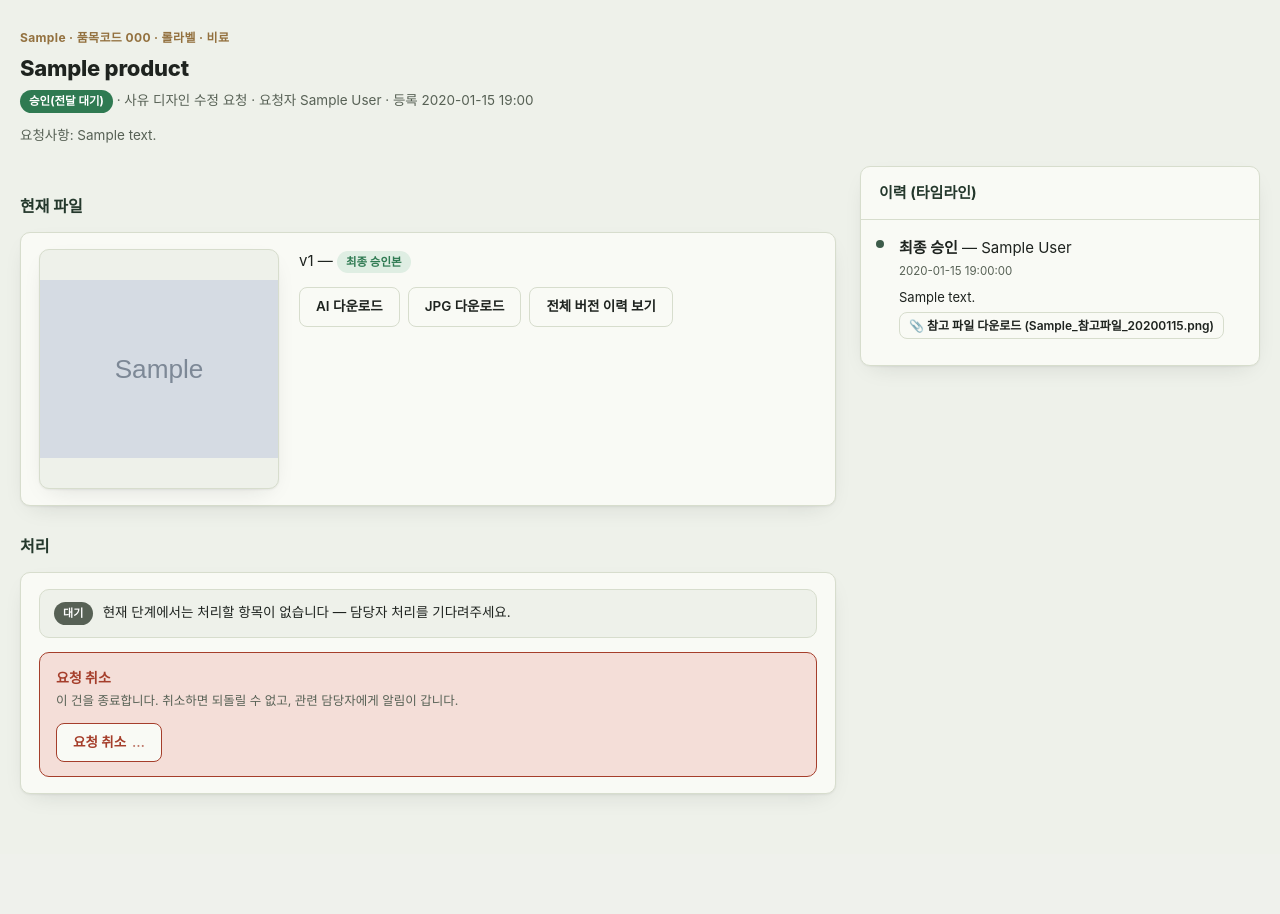
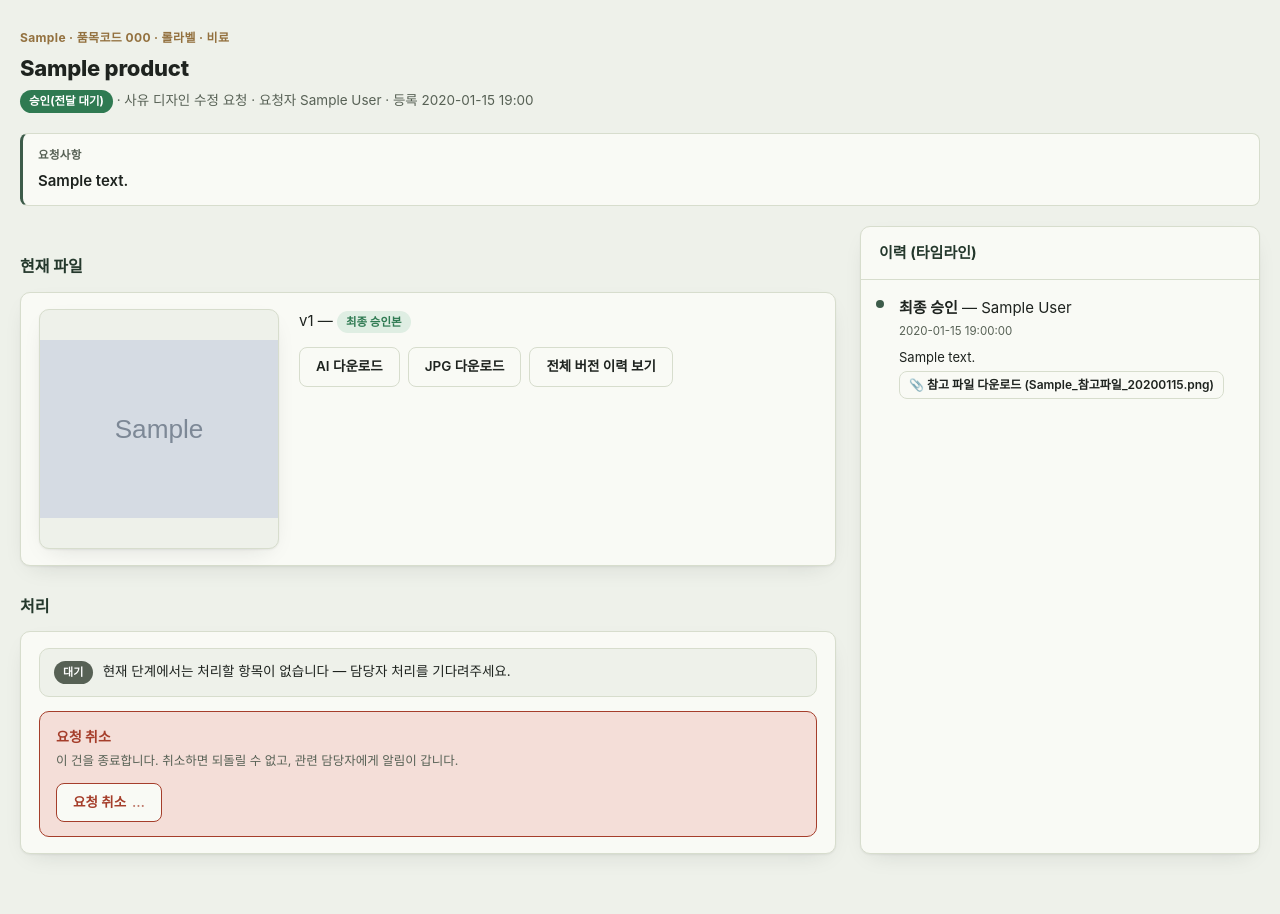
Before and after one commit to nousbo-team/-, a Django app: page /requests/1/ in a window 1280 px wide. Shown: the part 56-970 px from the top of the page. Before the commit the page ends 853 px from the top, so only its background shows below. Run offline with Django 5.2, Linux system fonts and the light colour scheme; a user stored in the database is signed in; tables that the repository leaves empty hold one stand-in row (values such as "Sample post"); grey boxes marked "Sample" are stand-in pictures; data that the repository does not hold is empty; some libraries are stand-ins or nearby versions; some web fonts are replaced.

Commit message:
Share reference files on requests and rejections; fix detail page balance
Attachments were only possible on the 1차검토 -> 디자인 hop, so the two people
with the most to explain had nowhere to put a file. Reuse the existing
RequestEvent.attachment plumbing for both ends of the flow:

- 울산공장 can attach 요청사항 자료 when submitting a request.
- 연구소 can attach 수정사항 자료 when rejecting or asking for a revision
  (the 창구 담당자's own direct reject takes one too).

Both land in the timeline, keep their original Korean filename, and download
through the existing proxy view, so any role on the request can pull them.

UI, same page:
- The timeline column was capped to the viewport, so its bottom edge never
  lined up with the left column. Take the panel out of grid row sizing with
  absolute positioning: the row is now sized by the left column alone and the
  panel fills exactly that, overflowing into its own scroll instead.
- 요청사항 was set as muted 13.5px subtitle text despite being the first thing
  a handler needs to read. It is now its own block at 15px/600 with a label.

Co-Authored-By: Claude Sonnet 5 <noreply@anthropic.com>

```diff
--- a/app/static/css/style.css
+++ b/app/static/css/style.css
@@ -233,8 +233,11 @@ form.inline { display: inline; }
    (타임라인)만 카드 형태의 패널로 감싸 독립된 영역임을 분명히 하고, 그 패널
    내부만 스크롤되게 분리한다. 이력이 길어질수록 페이지 전체가 늘어지는 문제를
    막기 위함. 좁은 화면에서는 다시 1단으로 쌓고 스크롤 고정을 해제한다. */
-.request-detail-grid { display: grid; grid-template-columns: minmax(0, 1fr) 400px; gap: 24px; align-items: start; }
-.request-detail-timeline { position: sticky; top: 16px; }
+.request-detail-grid { display: grid; grid-template-columns: minmax(0, 1fr) 400px; gap: 24px; align-items: stretch; }
+/* 이력 패널은 왼쪽 콘텐츠 높이에 맞춘다 — 패널을 absolute로 띄워 행 높이 계산에서
+   빼면, 행 높이는 왼쪽 열만으로 정해지고 패널이 그 높이를 그대로 채운다. 이력이
+   길면 패널 안에서만 스크롤되므로 좌우 아래쪽 끝이 항상 나란히 맞는다. */
+.request-detail-timeline { position: relative; min-height: 360px; }
 .timeline-panel {
   background: var(--paper-raised);
   border: 1px solid var(--line);
@@ -242,7 +245,8 @@ form.inline { display: inline; }
   box-shadow: var(--shadow);
   display: flex;
   flex-direction: column;
-  max-height: calc(100vh - 32px);
+  position: absolute;
+  inset: 0;
   overflow: hidden;
 }
 .timeline-panel h2 {
@@ -250,6 +254,7 @@ form.inline { display: inline; }
   border-bottom: 1px solid var(--line); flex-shrink: 0;
 }
 .timeline-scroll {
+  flex: 1 1 auto; min-height: 0;
   overflow-y: auto; padding: 6px 18px 16px;
   scrollbar-width: thin; scrollbar-color: var(--line) transparent;
 }
@@ -260,8 +265,8 @@ form.inline { display: inline; }
 
 @media (max-width: 860px) {
   .request-detail-grid { display: block; }
-  .request-detail-timeline { position: static; margin-top: 24px; }
-  .timeline-panel { max-height: none; }
+  .request-detail-timeline { position: static; min-height: 0; margin-top: 24px; }
+  .timeline-panel { position: static; max-height: none; }
   .timeline-scroll { overflow-y: visible; }
 }
 
@@ -385,3 +390,25 @@ form.inline { display: inline; }
 .btn-outline-danger:hover { background: var(--danger-soft); }
 .action-panel.is-danger .btn-outline-danger { background: var(--paper-raised); }
 .btn-lg { padding: 10px 18px; font-size: 14px; }
+
+/* 요청사항 — 이 건을 왜 올렸는지가 담당자가 가장 먼저 읽어야 할 내용이라,
+   부제(.subtitle)에 묻히지 않게 별도 블록으로 세워서 보여준다. */
+.request-note {
+  display: flex; flex-direction: column; gap: 5px;
+  margin: 0 0 20px;
+  padding: 12px 15px;
+  background: var(--paper-raised);
+  border: 1px solid var(--line);
+  border-left: 3px solid var(--accent);
+  border-radius: 8px;
+}
+.request-note__label {
+  font-size: 11.5px; font-weight: 700; letter-spacing: .03em;
+  color: var(--ink-soft);
+}
+.request-note__body {
+  margin: 0;
+  font-size: 15px; font-weight: 600; line-height: 1.6;
+  color: var(--ink);
+  white-space: pre-line;
+}
--- a/app/templates/guide.html
+++ b/app/templates/guide.html
@@ -419,7 +419,8 @@
           <h3>새 발주요청 등록</h3>
           <p>대시보드 상단의 <strong>"+ 발주요청 등록"</strong> 버튼을 누르고, 품목(품목코드-품목명)과 발주요청 사유(디자인 수정 요청 / 파일 확인 요청 / 그 외 기타)를 선택한 뒤 등록합니다.</p>
           <div class="note">품목이 많아 목록이 길면, 선택창 위 <strong>검색창에 품목명이나 품목코드 일부를 입력</strong>해 목록을 좁힐 수 있습니다.</div>
-          <div class="note">사유 선택 아래 <strong>"요청사항"</strong> 칸에 구체적인 내용(예: 어떤 표시사항을 어떻게 고쳐야 하는지)을 반드시 적어야 등록됩니다 — 상세 페이지와 이력에 함께 남아 담당자들이 참고합니다.</div>
+          <div class="note">사유 선택 아래 <strong>"요청사항"</strong> 칸에 구체적인 내용(예: 어떤 표시사항을 어떻게 고쳐야 하는지)을 반드시 적어야 등록됩니다 — 상세 페이지 상단에 크게 표시되고 이력에도 남아 담당자들이 참고합니다.</div>
+          <div class="note">글로 설명하기 어려우면 <strong>"요청사항 자료"</strong>에 파일을 함께 올리세요(선택) — 표시사항 변경안, 참고 이미지, 문서 등 무엇이든 됩니다. 올린 파일은 이력에 남아 <strong>박현경 팀장·최효진 차장·조현종 소장이 상세 페이지에서 바로 내려받을 수</strong> 있습니다.</div>
           <div class="note">같은 품목에 이미 진행 중인 건이 있으면 새로 만들어지지 않고 <b>기존 건으로 자동 이동</b>합니다 — 중복 등록을 막기 위한 장치이니 당황하지 않아도 됩니다.</div>
         </li>
         <li>
@@ -541,6 +542,7 @@
           <p style="margin-top:6px;"><strong>수정 필요(경미)</strong> — 보완할 부분은 있지만 다시 만들 정도는 아닐 때 사용합니다. 사유를 적으면 1차검토중으로 되돌아갑니다.</p>
           <p style="margin-top:6px;"><strong>반려</strong> — 부적합 판정입니다. 사유를 반드시 적어야 하며, 이 사유는 담당자 전원에게 그대로 전달되고 이력에 영구히 남습니다.</p>
           <div class="note">사유 없이 <b>수정 필요·반려</b>는 제출되지 않습니다 — 왜 되돌아갔는지 나중에 다시 설명할 필요가 없도록 하는 장치입니다.</div>
+          <div class="note">사유 입력란 아래 <strong>"수정사항 자료"</strong>에 파일을 함께 올릴 수 있습니다(선택) — 표시사항 수정안, 규정 근거 문서, 마크업한 이미지 등을 붙이면 이력에 남아 <strong>박현경 팀장과 최효진 차장이 바로 내려받아</strong> 수정 작업에 그대로 활용할 수 있습니다.</div>
         </li>
       </ol>
     </section>
--- a/app/templates/workflow/request_detail.html
+++ b/app/templates/workflow/request_detail.html
@@ -10,7 +10,10 @@
   · 등록 {{ req.created_at|date:'Y-m-d H:i' }}
 </p>
 {% if req.detail %}
-<p class="subtitle" style="margin-top:-8px;">요청사항: {{ req.detail|linebreaksbr }}</p>
+<div class="request-note">
+  <span class="request-note__label">요청사항</span>
+  <p class="request-note__body">{{ req.detail|linebreaksbr }}</p>
+</div>
 {% endif %}
 
 <div class="request-detail-grid">
@@ -175,9 +178,13 @@
           <h3 class="action-panel__title">되돌려 보내기</h3>
           <p class="action-panel__desc">사유를 적고 아래 둘 중 하나를 고르세요. <strong>수정 필요(경미)</strong>는 가벼운 보완, <strong>반려</strong>는 다시 판단이 필요한 경우입니다. 둘 다 1차검토로 돌아갑니다.</p>
         </div>
-        <form method="post">
+        <form method="post" enctype="multipart/form-data">
           {% csrf_token %}
           <textarea name="reason" class="action-textarea" rows="3" placeholder="사유를 입력하세요 (반려는 필수)"></textarea>
+          <label class="action-file">
+            <span>수정사항 자료 — 표시사항 수정안, 참고 이미지 등 (선택)</span>
+            <input type="file" name="attachment">
+          </label>
           <div class="actions-row" style="margin-top:0;">
             <button class="btn" type="submit" name="action" value="final_revision">수정 필요(경미)</button>
             <button class="btn btn-danger" type="submit" name="action" value="final_reject">반려</button>
@@ -199,9 +206,13 @@
         <details class="action-reveal">
           <summary class="btn btn-outline-danger">반려</summary>
           <div class="action-reveal__body">
-            <form method="post">
+            <form method="post" enctype="multipart/form-data">
               {% csrf_token %}
               <textarea name="reason" class="action-textarea" required rows="2" placeholder="반려 사유 (필수)"></textarea>
+              <label class="action-file">
+                <span>참고 자료 (선택)</span>
+                <input type="file" name="attachment">
+              </label>
               <button class="btn btn-danger" type="submit" name="action" value="final_reject">반려하고 1차검토로 되돌리기</button>
             </form>
           </div>
--- a/app/workflow/forms.py
+++ b/app/workflow/forms.py
@@ -16,6 +16,9 @@ class NewRequestForm(forms.Form):
     detail = forms.CharField(
         label='요청사항', required=True,
         widget=forms.Textarea(attrs={'rows': 3, 'placeholder': '구체적인 요청 내용을 간략히 적어주세요'}))
+    attachment = forms.FileField(
+        label='요청사항 자료 (선택)', required=False,
+        help_text='표시사항 변경안, 참고 이미지, 문서 등을 함께 올리면 이력에 남아 담당자들이 바로 내려받을 수 있습니다.')
 
 
 class DesignUploadForm(forms.Form):
--- a/app/workflow/services.py
+++ b/app/workflow/services.py
@@ -129,7 +129,7 @@ def _notify_history(req, message, kakao=False):
     _notify(req, list(participants), message, kakao=kakao)
 
 
-def create_request(product, requester, reason, detail=''):
+def create_request(product, requester, reason, detail='', attachment=None):
     """발주요청 등록(P0-3). 동일 제품에 진행중인 건이 있으면 (None, 기존건)을 반환."""
     existing = product.has_open_request()
     if existing:
@@ -145,7 +145,9 @@ def create_request(product, requester, reason, detail=''):
         note = f'발주요청 등록 ({req.get_reason_display()}) · 최종본 확인 요청'
         if detail.strip():
             note += f'\n요청사항: {detail.strip()}'
-        _log(req, requester, RequestEvent.Action.SUBMITTED, note=note)
+        if attachment:
+            note += '\n(요청사항 참고 파일 첨부됨)'
+        _log(req, requester, RequestEvent.Action.SUBMITTED, note=note, attachment=attachment)
         _notify(req, effective_reviewers(),
                 f'"{product.name}" 발주요청이 등록되었습니다. 최종본 확인이 필요합니다.', kakao=True)
     return req, None
@@ -260,7 +262,7 @@ def design_upload(req, actor, ai_file, jpg_file, note=''):
     return req
 
 
-def final_decision(req, actor, decision, reason=''):
+def final_decision(req, actor, decision, reason='', attachment=None):
     """최종검수(FINAL_REVIEW) 처리. decision: 'APPROVE' | 'REVISION' | 'REJECT'.
 
     반려(REJECT)는 연구소뿐 아니라 1차 검토·관리 창구(브랜드기획팀)도 판단할 수 있다.
@@ -290,10 +292,11 @@ def final_decision(req, actor, decision, reason=''):
             req.status = ReorderRequest.Status.REVIEW1
             req.save(update_fields=['status', 'updated_at'])
             action = RequestEvent.Action.FINAL_REJECT if decision == 'REJECT' else RequestEvent.Action.FINAL_REVISION
-            _log(req, actor, action, note=reason)
+            _log(req, actor, action, note=reason, attachment=attachment)
             label = '반려' if decision == 'REJECT' else '수정 필요(경미)'
+            attach_note = ' (수정사항 참고 파일 첨부됨)' if attachment else ''
             _notify(req, effective_reviewers(),
-                    f'"{req.product.name}" 최종검수 결과: {label}. 사유: {reason}', kakao=True)
+                    f'"{req.product.name}" 최종검수 결과: {label}. 사유: {reason}{attach_note}', kakao=True)
         else:
             raise ValidationErrorWF('알 수 없는 처리입니다.')
     return req
--- a/app/workflow/views.py
+++ b/app/workflow/views.py
@@ -310,11 +310,12 @@ def new_request(request):
         return redirect('workflow:dashboard')
 
     if request.method == 'POST':
-        form = NewRequestForm(request.POST)
+        form = NewRequestForm(request.POST, request.FILES)
         if form.is_valid():
             req, existing = services.create_request(
                 form.cleaned_data['product'], request.user, form.cleaned_data['reason'],
-                detail=form.cleaned_data['detail'])
+                detail=form.cleaned_data['detail'],
+                attachment=form.cleaned_data.get('attachment'))
             if existing:
                 messages.warning(
                     request,
@@ -377,11 +378,13 @@ def request_detail(request, pk):
                 messages.success(request, '최종 승인 처리했습니다.')
             elif action == 'final_revision':
                 reason = request.POST.get('reason', '')
-                services.final_decision(req, request.user, 'REVISION', reason=reason)
+                services.final_decision(req, request.user, 'REVISION', reason=reason,
+                                        attachment=request.FILES.get('attachment'))
                 messages.success(request, '수정 필요로 처리했습니다.')
             elif action == 'final_reject':
                 reason = request.POST.get('reason', '')
-                services.final_decision(req, request.user, 'REJECT', reason=reason)
+                services.final_decision(req, request.user, 'REJECT', reason=reason,
+                                        attachment=request.FILES.get('attachment'))
                 messages.success(request, '반려 처리했습니다.')
             elif action == 'handoff':
                 services.handoff(req, request.user)
```
Also changed, not shown: app/templates/workflow/request_new.html (+6 -1 lines), app/workflow/tests.py (+62 -0 lines).
